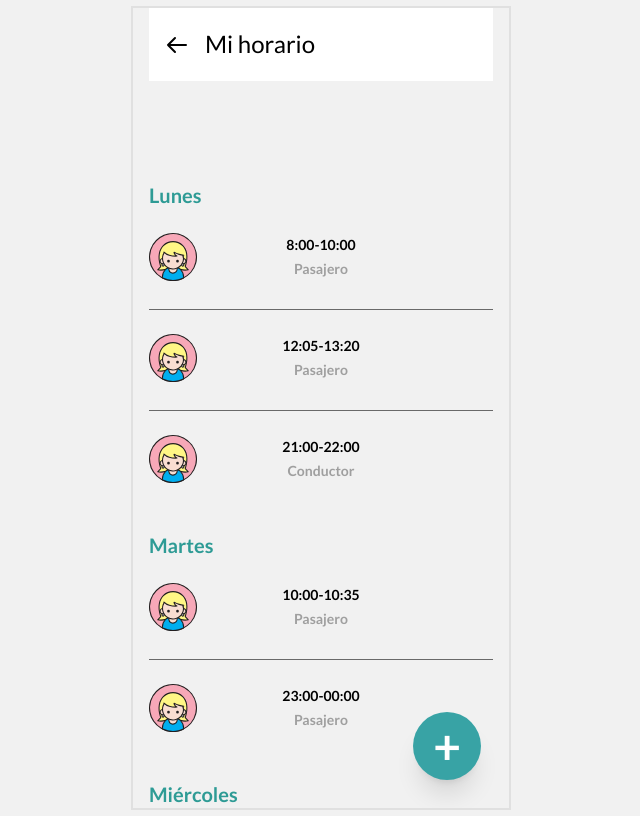
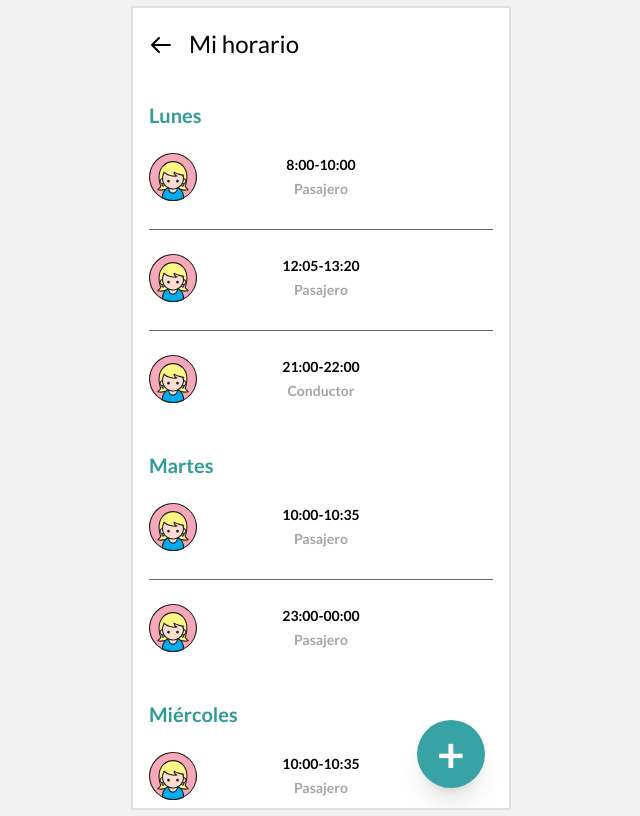
Before and after one commit to ISPP-Grupo5/BugaLink, a Next.js app in the folder bugalink-frontend/: page /schedule/myS in a window 1280 px wide. Shown: the whole page, without its empty margins (319-959 px from the left). Built offline with nearby package versions, Linux system fonts and the light colour scheme.

Commit message:
fix: Mi horario "Sticky button and scroll fix"

```diff
--- a/bugalink-frontend/components/buttons/Plus.tsx
+++ b/bugalink-frontend/components/buttons/Plus.tsx
@@ -7,35 +7,33 @@ function DropdownButton() {
     setShowDropdown((prevState) => !prevState);
   }
   return (
-    <div className="items-center justify-end absolute bottom-5 right-5 inline-block">
     <button
       id="menu-button"
       aria-expanded="true"
       aria-haspopup="true"
       onClick={toggleDropdown}
       type="button"
-        className="absolute bottom-0 right-0 text-white bg-[#38A3A5] font-lato rounded-full shadow-xl text-5xl px-5 py-2.5 font-bold text-center mr-2 mb-2"
+      className="sticky bottom-5 left-full w-min text-white bg-[#38A3A5] font-lato rounded-full shadow-xl text-5xl px-5 py-2.5 font-bold text-center mr-2 mb-2"
     >
       +
-      </button>
       {showDropdown && (
         <div
-          className="origin-top-left relative bottom-20 right-0 mb-2 mt-2 w-40 rounded-md shadow-lg bg-white ring-1 ring-black ring-opacity-5"
+          className="origin-top-left absolute bottom-20 right-0 w-40 rounded-md shadow-lg bg-white ring-1 ring-black ring-opacity-5"
           role="menu"
           aria-orientation="vertical"
           aria-labelledby="menu-button"
         >
-          <div className="py-1" role="none">
+          <div className="" role="none">
             <button
               type="button"
-              className="w-full text-left px-4 py-2 font-lato text-s text-gray"
+              className="w-full text-left px-4  font-lato text-base text-gray"
               role="menuitem"
             >
               Conductor
             </button>
             <button
               type="button"
-              className="w-full text-left px-4 py-1 font-lato text-s text-gray"
+              className="w-full text-left px-4 pb-4 font-lato text-base text-gray"
               role="menuitem"
             >
               Pasajero
@@ -43,7 +41,7 @@ function DropdownButton() {
           </div>
         </div>
       )}
-    </div>
+    </button>
   );
 }
 export default DropdownButton;
--- a/bugalink-frontend/pages/schedule/myS.tsx
+++ b/bugalink-frontend/pages/schedule/myS.tsx
@@ -1,5 +1,6 @@
 import { BackButtonText } from '../../components/buttons/Back';
 import DropdownButton from '../../components/buttons/Plus';
+import AnimatedLayout from '../../components/layouts/animated';
 import Schedule from '../../components/schedule';
 import MyDay from '../../components/schedule/days';
 
@@ -62,12 +63,9 @@ const trips3 = [
 
 export default function MySchedule() {
   return (
-    <>
-      <div className="flex flex-col mx-4">
-        <div>
+    <AnimatedLayout className="bg-white">
       <BackButtonText text="Mi horario" />
-        </div>
-        <div className="pt-20">
+      <div className="flex flex-col px-4 bg-white">
         <div className="trip-list divide-y divide-gray">
           <div className="pt-5">
             <MyDay day="Lunes" />
@@ -109,9 +107,8 @@ export default function MySchedule() {
             ))}
           </div>
         </div>
-        </div>
         <DropdownButton />
       </div>
-    </>
+    </AnimatedLayout>
   );
 }
```
Lines whose indentation alone changed are shown as unchanged.
